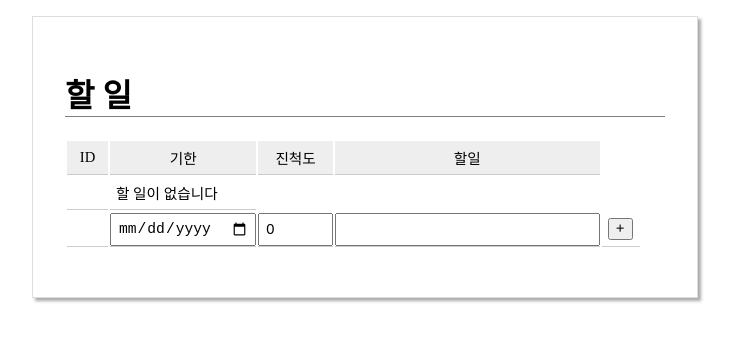
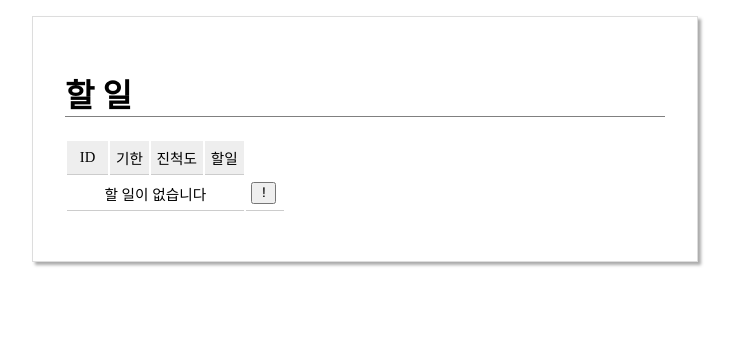
Before and after one commit to rltgjqmtkdydwk/25-1-frontend, a Vue app in the folder todo2/: page / in a window 1280 px wide. Shown: the top 342 px of the page, without its empty margins (275-1009 px from the left). Built offline with nearby package versions, Linux system fonts and the light colour scheme.

Commit message:
feat: 할일 추가 폼 숨기기 할일 목록만 보기 가능

```diff
--- a/todo2/src/MyTodo.vue
+++ b/todo2/src/MyTodo.vue
@@ -8,6 +8,7 @@ const progress = ref(0); // 진척도 입력
 const editId = ref(0);   // 수정할 항목의 id
 
 const KEY = "todo2.todos"; // localStorage 저장 키
+const showAddForm = ref(false); // 입력 폼 표시 여부
 
 onMounted(() => load());
 
@@ -20,6 +21,7 @@ function addTodo() {
 
   title.value = "";
   progress.value = 0;
+  showAddForm.value = false;
   save();
 }
 
@@ -55,10 +57,13 @@ function cancel() { // 수정 취소 함수
     <h1>할 일</h1>
     <table>
       <thead>
-        <tr><td>ID</td><td>기한</td><td>진척도</td><td>할일</td></tr>
+        <tr><td>ID</td><td>기한</td><td>진척도</td><td>할일</td>
+            <td v-if="todos.length > 0 && !showAddForm"><button @click="showAddForm = true">!</button></td>
+        </tr>
       </thead>
       <tbody>
-        <tr v-for="todo in todos" v-bind:key="todo.id">
+        <!-- 목록 출력 -->
+        <tr v-for="(todo, index) in todos" :key="todo.id">
             <template v-if="editId != todo.id">
             <td>{{ todo.id }}</td>
             <td>{{ todo.due }}</td>
@@ -80,15 +85,20 @@ function cancel() { // 수정 취소 함수
             </td>
             </template>
         </tr>
-        <tr v-if="todos.length == 0">
-          <td></td><td>할 일이 없습니다</td>
+
+        <!-- 할 일 없음 -->
+        <tr v-if="todos.length == 0 && !showAddForm">
+            <td colspan="4">할 일이 없습니다</td>
+            <td><button @click="showAddForm = true">!</button></td>
         </tr>
-        <tr>
+
+        <!-- 입력 폼 표시 (todos 유무 상관없이 showAddForm true면 표시됨) -->
+        <tr v-show="showAddForm">
             <td></td>
             <td><input type="date" v-model="due" :disabled="editId > 0" /></td>
             <td><input type="number" v-model="progress" step="10" :disabled="editId > 0" /></td>
             <td><input type="text" v-model.trim="title" :disabled="editId > 0" /></td>
-          <td><button @click="addTodo()" title="저장" :disabled="editId > 0" >+</button></td>
+            <td><button @click="addTodo()" :disabled="editId > 0">+</button></td>
         </tr>
       </tbody>
     </table>
```
Lines whose indentation alone changed are shown as unchanged.
